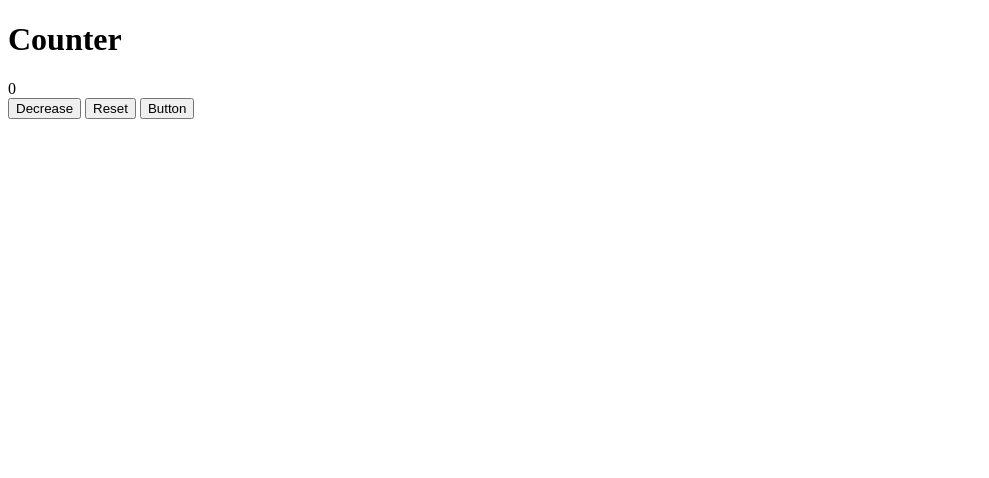
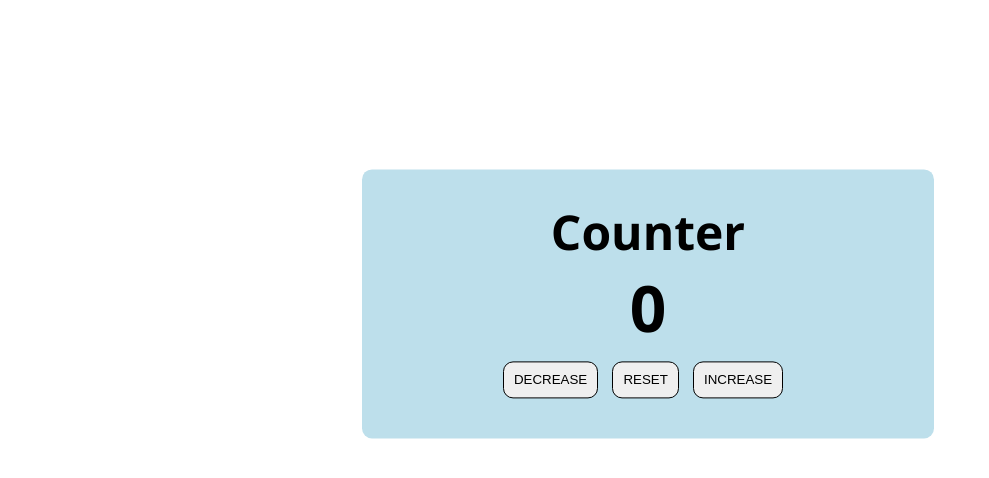
Before and after one commit to deep-thinks-tech/deepexperiments, a website: page counter/counter.html in a window 1280 px wide. Shown: the whole page, without its empty margins (0-989 px from the left). Drawn offline with Linux system fonts and the light colour scheme.

Commit message:
Front end code complete

```diff
--- a/counter/counter.css
+++ b/counter/counter.css
@@ -1,4 +1,42 @@
+:root{
+    --blue: rgb(173, 216, 230, 0.8);
+    --btnbrd: black;
+    --brdrd: 10px;
+}
 body{
     height:100%;
     width: 100%;
+    font-family: 'Segoe UI', Tahoma, Geneva, Verdana, sans-serif;
 }
+
+.container{
+    background-color: var(--blue);
+    border-radius: var(--brdrd);
+    padding:30px;
+    margin: auto;
+    width: 40%;
+    position: relative;
+    transform: translateY(60%);
+    text-align: center;
+}
+
+h1{
+    font-size: 3em;
+    margin:0;
+}
+
+.btn{
+    border: 1px var(--btnbrd) solid;
+    padding:10px;
+    border-radius: var(--brdrd);
+    text-transform: uppercase;
+    margin:10px 10px 10px 0;
+}
+
+.btn:hover{
+    cursor: pointer;
+}
+#value{
+    font-size: 4em;
+    font-weight: bold;
+}
--- a/counter/counter.html
+++ b/counter/counter.html
@@ -13,7 +13,7 @@
                 <div class = "btnclass">
                     <button class = "btn decrease">Decrease</button>
                     <button class = "btn reset">Reset</button>
-                    <button class = "btn increase">Button</button>
+                    <button class = "btn increase">Increase</button>
                 </div>
             </div>
         </main>
--- a/counter/counter.js
+++ b/counter/counter.js
@@ -0,0 +1,3 @@
+console.log('I am here');
+const counter = document.getElementById('value').value;
+console.log(counter);
--- a/counter/package.json
+++ b/counter/package.json
@@ -5,6 +5,9 @@
   "main": "counter.js",
   "scripts": {
     "start": "node server.js"
+  },
+  "nodemonConfig" : {
+    "ext" : "html, css, js, json"
   },
   "repository": {
     "type": "git",
```
